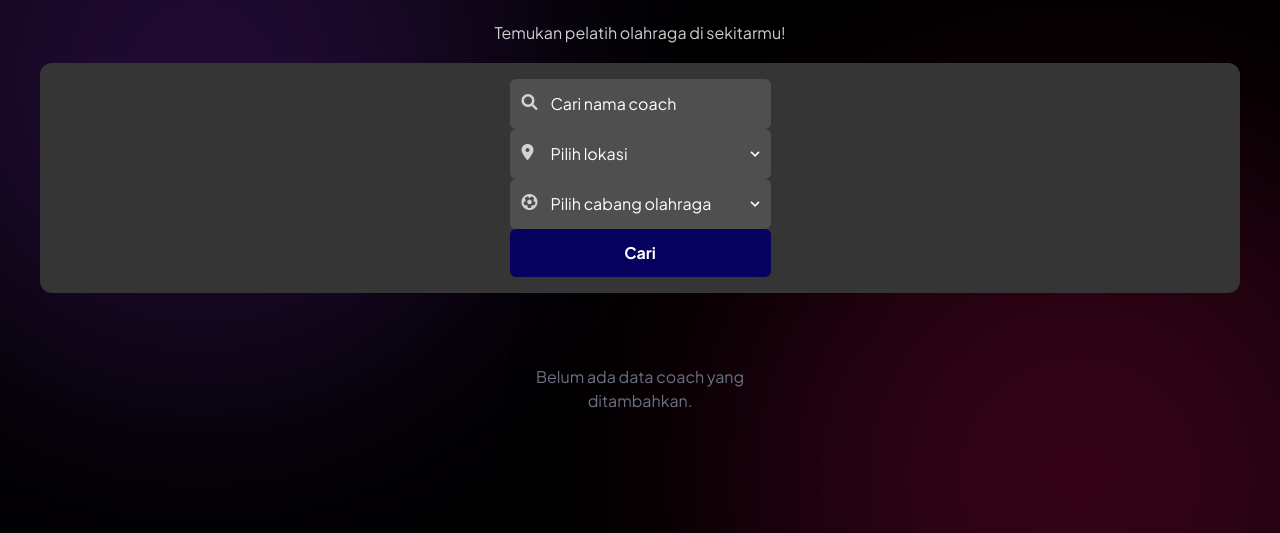
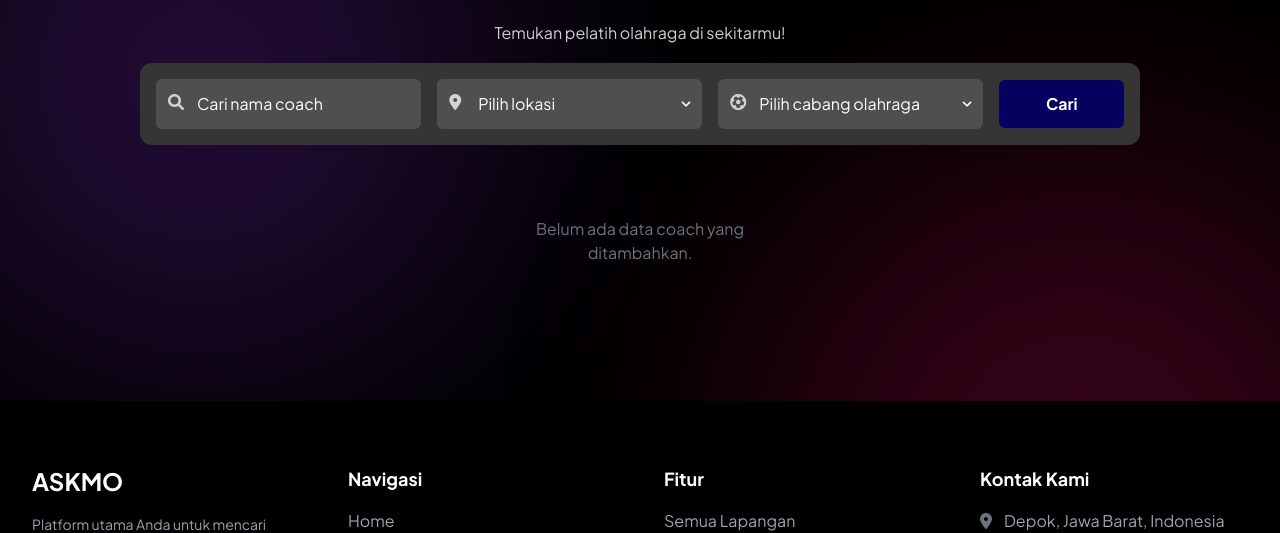
Before and after one commit to pbp-kelompok-c04/askmo, a Django app: page /coach/ in a window 1280 px wide. Shown: the part 124-657 px from the top of the page. Run offline with Django 5.2, Linux system fonts and the light colour scheme; data that the repository does not hold is empty; some libraries are stand-ins or nearby versions.

Commit message:
benerin page coach

```diff
--- a/coach/templates/coach/index.html
+++ b/coach/templates/coach/index.html
@@ -165,7 +165,7 @@
     z-index: 10;
   }
 
-  .search-container {
+  /* .search-container {
         background-color: #353535;
         border-radius: 12px;
         padding: 16px;
@@ -174,9 +174,9 @@
 
     @media (min-width: 768px) {
         .search-container {
-            padding: 16px 40px;
+            padding: 16px;
         }
-    }
+    } */
 
 </style>
 {% endblock meta %}
@@ -204,9 +204,8 @@
                 </a>
             {% endif %}
         </div>
-        <div class="search-container">
-            <form class="search-form" method="GET" action="{% url 'coach:coach_list' %}">
-
+        <div class="bg-[#353535] rounded-xl p-4 mb-8 max-w-[1000px] mx-auto">
+            <form class="search-form grid grid-cols-1 md:grid-cols-7 gap-4 items-center" method="GET" action="{% url 'coach:coach_list' %}">
                 <div class="relative md:col-span-2">
                     <div class="absolute inset-y-0 left-0 flex items-center pl-3 pointer-events-none">
                         <i class="fas fa-search w-5 h-5 text-white opacity-75"></i>
```
